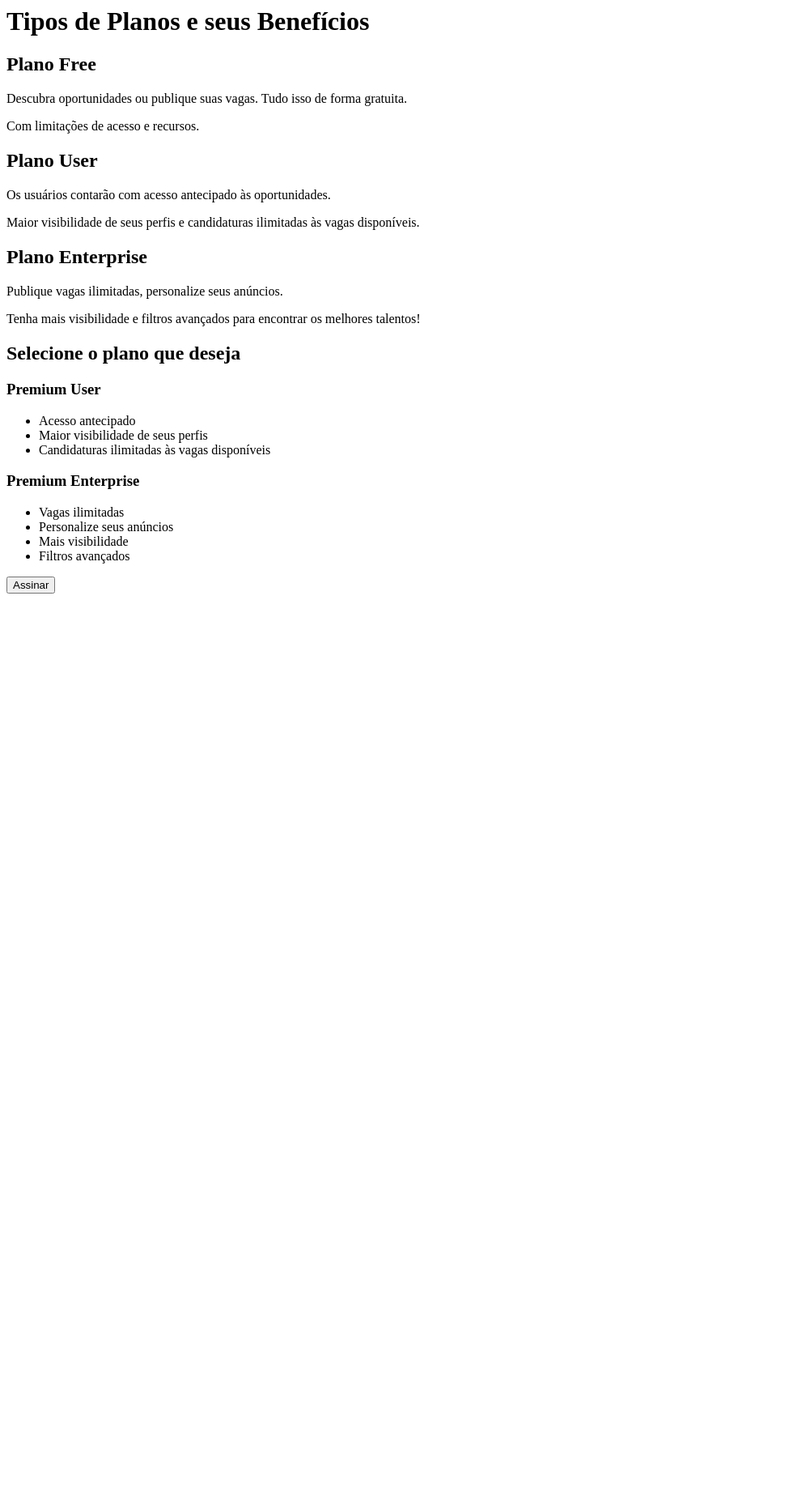
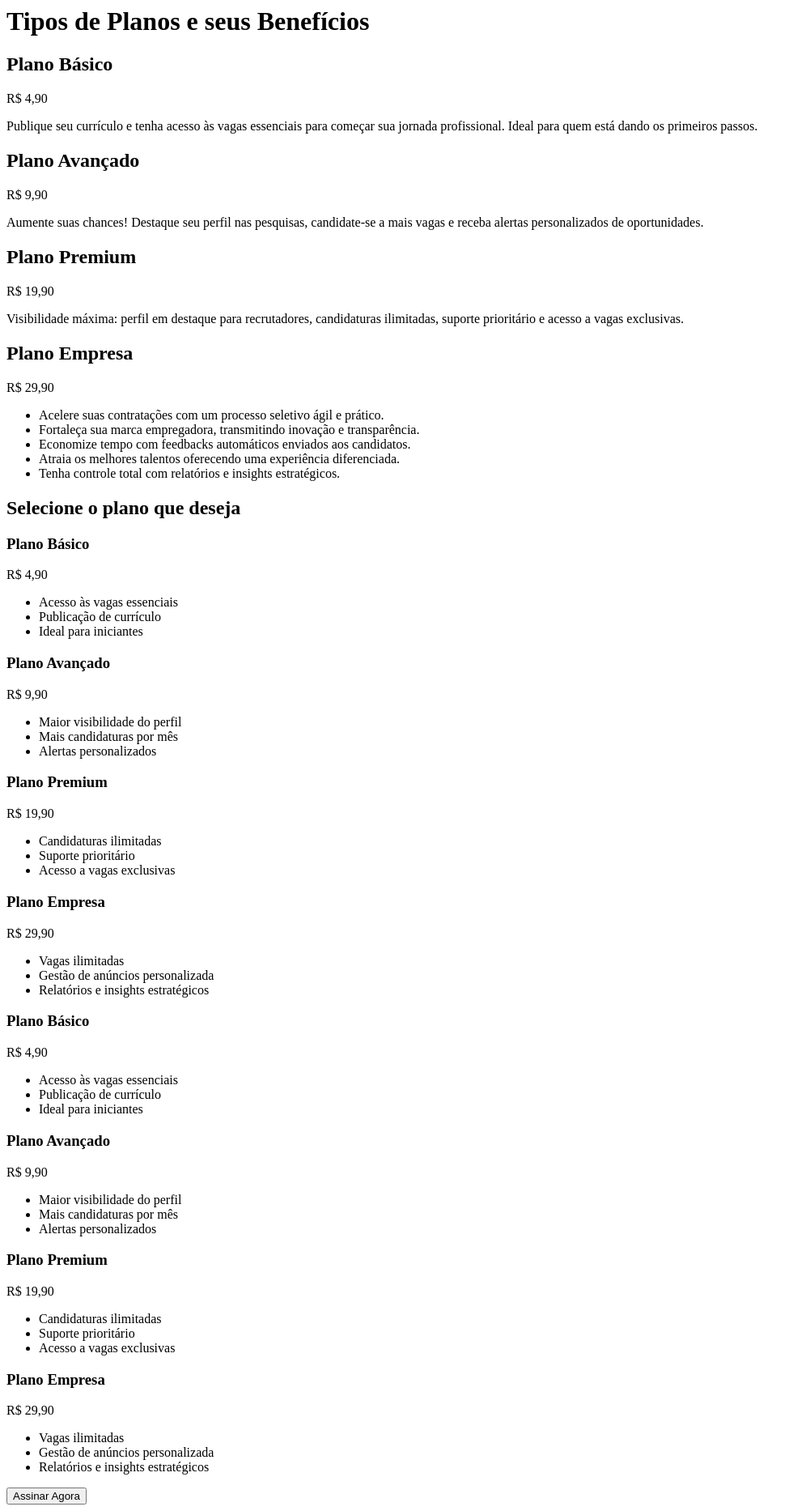
Before and after one commit to GustavoBeckerDev/vdvagas, a CodeIgniter 4 app: the page made by app/Views/planos/planos.php in a window 1280 px wide. Shown: the whole page at 81% size, without its empty margins (0-991 px from the left). Before the commit the page ends 733 px from the top, so only its background shows below. Run offline with PHP 8.4 and a stand-in for CodeIgniter, Linux system fonts and the light colour scheme; the template is opened without the code that fills it, so the values that code supplies are empty; some libraries are stand-ins or nearby versions.

Commit message:
modais de login e cadastro implementados, view de planos melhorada

```diff
--- a/app/Views/planos/planos.php
+++ b/app/Views/planos/planos.php
@@ -1,5 +1,3 @@
-
-
 <link rel="stylesheet" href="<?= $baseUrl ?>/public/assets/footer.css">
 <main class="planos">
 
@@ -8,33 +6,42 @@
 
     <!-- Banner com os títulos -->
     <section class="menu-planos">
-        <div class="planos-banner">
-
-
-
+        <!-- Cards dos planos -->
+        <div class="card-planos">
+            <!-- Plano Básico -->
+            <div class="card">
+                <h2 class="plano-title">Plano Básico</h2>
+                <p class="price">R$ 4,90</p>
+                <p>Publique seu currículo e tenha acesso às vagas essenciais para começar sua jornada profissional. Ideal para quem está dando os primeiros passos.</p>
             </div>
 
-        <!-- Cards dos planos -->
-        <div class="card-planos">
-            <!-- Plano Free -->
+            <!-- Plano Avançado -->
             <div class="card">
-                <h2 class="plano-title">Plano Free</h2>
-                <p>Descubra oportunidades ou publique suas vagas. Tudo isso de forma gratuita.</p>
-                <p>Com limitações de acesso e recursos.</p>
+                <h2 class="plano-title">Plano Avançado</h2>
+                <p class="price">R$ 9,90</p>
+                <p>Aumente suas chances! Destaque seu perfil nas pesquisas, candidate-se a mais vagas e receba alertas personalizados de oportunidades.</p>
             </div>
 
-            <!-- Plano User -->
+            <!-- Plano Premium -->
             <div class="card">
-                 <h2 class="plano-title">Plano User</h2>
-                <p>Os usuários contarão com acesso antecipado às oportunidades.</p>
-                <p>Maior visibilidade de seus perfis e candidaturas ilimitadas às vagas disponíveis.</p>
+                <h2 class="plano-title">Plano Premium</h2>
+                <p class="price">R$ 19,90</p>
+                <p>Visibilidade máxima: perfil em destaque para recrutadores, candidaturas ilimitadas, suporte prioritário e acesso a vagas exclusivas.</p>
+            </div>
         </div>
 
-            <!-- Plano Enterprise -->
+        <!-- Plano Empresa -->
+        <div class="card-plano-empresa">
             <div class="card">
-                <h2 class="plano-title">Plano Enterprise</h2>
-                <p>Publique vagas ilimitadas, personalize seus anúncios.</p>
-                <p>Tenha mais visibilidade e filtros avançados para encontrar os melhores talentos!</p>
+                <h2 class="plano-title">Plano Empresa</h2>
+                <p class="price">R$ 29,90</p>
+                <ul>
+                    <li class="li-card-empresa">Acelere suas contratações com um processo seletivo ágil e prático.</li>
+                    <li class="li-card-empresa">Fortaleça sua marca empregadora, transmitindo inovação e transparência.</li>
+                    <li class="li-card-empresa">Economize tempo com feedbacks automáticos enviados aos candidatos.</li>
+                    <li class="li-card-empresa">Atraia os melhores talentos oferecendo uma experiência diferenciada.</li>
+                    <li class="li-card-empresa">Tenha controle total com relatórios e insights estratégicos.</li>
+                </ul>
             </div>
         </div>
     </section>
@@ -42,37 +49,101 @@
     <!-- Seleção de planos -->
     <section class="select-planos">
   <div class="select-banner-bg">
-
     <h2>Selecione o plano que deseja</h2>
 
-            <div class="select-card">
-                <!-- Premium User -->
+    <div class="carousel-container">
+      <div class="carousel-track">
+        <!-- Plano Básico -->
         <div class="card-premium">
-                    <h3 class="card-title">Premium User</h3>
+          <h3 class="card-title">Plano Básico</h3>
+          <p class="price">R$ 4,90</p>
           <ul class="card-list">
-                        <li>Acesso antecipado</li>
-                        <li>Maior visibilidade de seus perfis</li>
-                        <li>Candidaturas ilimitadas às vagas disponíveis</li>
+            <li>Acesso às vagas essenciais</li>
+            <li>Publicação de currículo</li>
+            <li>Ideal para iniciantes</li>
           </ul>
         </div>
 
-                <!-- Premium Enterprise -->
+        <!-- Plano Avançado -->
         <div class="card-premium">
-                    <h3 class="card-title">Premium Enterprise</h3>
+          <h3 class="card-title">Plano Avançado</h3>
+          <p class="price">R$ 9,90</p>
+          <ul class="card-list">
+            <li>Maior visibilidade do perfil</li>
+            <li>Mais candidaturas por mês</li>
+            <li>Alertas personalizados</li>
+          </ul>
+        </div>
+
+        <!-- Plano Premium -->
+        <div class="card-premium destaque">
+          <h3 class="card-title">Plano Premium</h3>
+          <p class="price">R$ 19,90</p>
+          <ul class="card-list">
+            <li>Candidaturas ilimitadas</li>
+            <li>Suporte prioritário</li>
+            <li>Acesso a vagas exclusivas</li>
+          </ul>
+        </div>
+
+        <!-- Plano Empresa -->
+        <div class="card-premium">
+          <h3 class="card-title">Plano Empresa</h3>
+          <p class="price">R$ 29,90</p>
           <ul class="card-list">
             <li>Vagas ilimitadas</li>
-                        <li>Personalize seus anúncios</li>
-                        <li>Mais visibilidade</li>
-                        <li>Filtros avançados</li>
+            <li>Gestão de anúncios personalizada</li>
+            <li>Relatórios e insights estratégicos</li>
           </ul>
+        </div>
+
+        <!-- Duplicados para o loop contínuo -->
+        <div class="card-premium">
+          <h3 class="card-title">Plano Básico</h3>
+          <p class="price">R$ 4,90</p>
+          <ul class="card-list">
+            <li>Acesso às vagas essenciais</li>
+            <li>Publicação de currículo</li>
+            <li>Ideal para iniciantes</li>
+          </ul>
+        </div>
+
+        <div class="card-premium">
+          <h3 class="card-title">Plano Avançado</h3>
+          <p class="price">R$ 9,90</p>
+          <ul class="card-list">
+            <li>Maior visibilidade do perfil</li>
+            <li>Mais candidaturas por mês</li>
+            <li>Alertas personalizados</li>
+          </ul>
+        </div>
+
+        <div class="card-premium destaque">
+          <h3 class="card-title">Plano Premium</h3>
+          <p class="price">R$ 19,90</p>
+          <ul class="card-list">
+            <li>Candidaturas ilimitadas</li>
+            <li>Suporte prioritário</li>
+            <li>Acesso a vagas exclusivas</li>
+          </ul>
+        </div>
+
+        <div class="card-premium">
+          <h3 class="card-title">Plano Empresa</h3>
+          <p class="price">R$ 29,90</p>
+          <ul class="card-list">
+            <li>Vagas ilimitadas</li>
+            <li>Gestão de anúncios personalizada</li>
+            <li>Relatórios e insights estratégicos</li>
+          </ul>
+        </div>
       </div>
     </div>
 
     <!-- Botão assinar -->
     <div class="assinar-button">
-                <input type="button" value="Assinar" id="sign-plan">
+      <input type="button" value="Assinar Agora" id="sign-plan">
     </div>
-
   </div>
 </section>
 
```
Also changed, not shown: public/assets/planos.css. Lines whose indentation alone changed are shown as unchanged.
